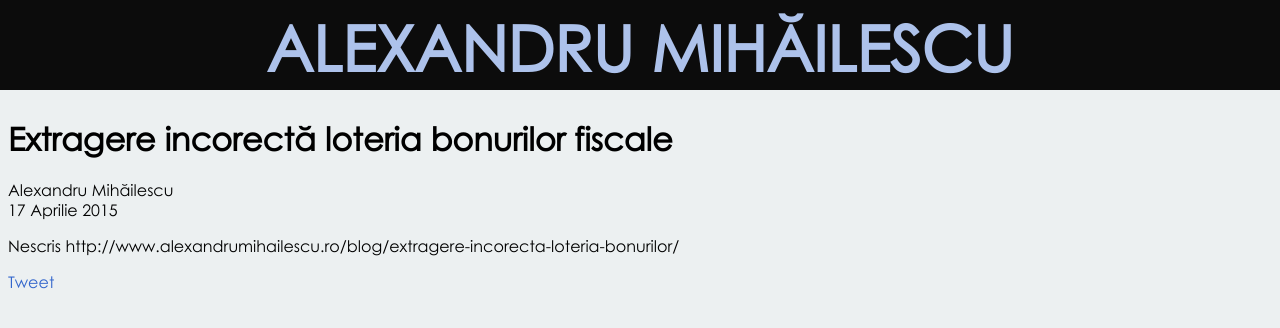
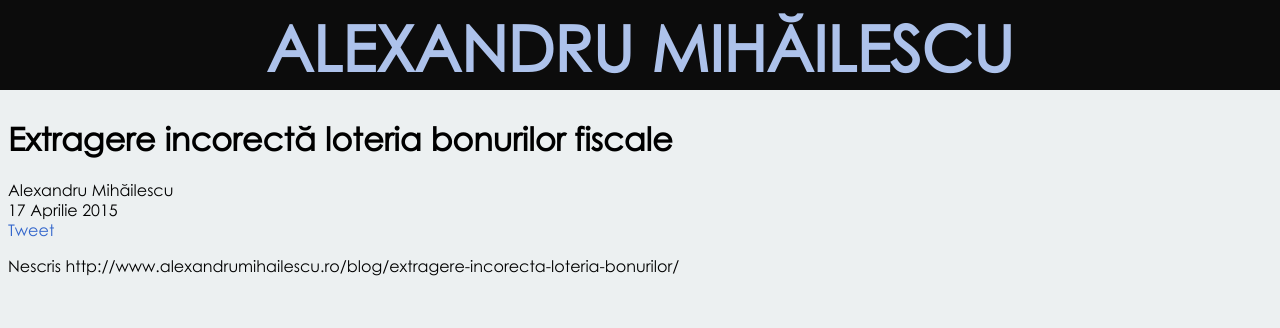
Before and after one commit to AlexandruMihailescu/alexandrumihailescu.github.com, a Jekyll site: the page built from _posts/2015-04-17-extragere-incorecta-loteria-bonurilor.md, in a window 1280 px wide. Shown: the top 328 px of the page. Built offline with Jekyll 4.4.1, drawn with Linux system fonts in a browser that asks for light colours; nearby versions of some CDN libraries; Markdown is read by kramdown in place of the engine named in the settings; comment, search, counter and statistics services are not loaded.

Commit message:
changed position of twitter button

```diff
--- a/_layouts/post.html
+++ b/_layouts/post.html
@@ -28,14 +28,14 @@
   {% endcase %}
   {{ page.date | date: "%Y" }}
 </div>
-
-  <div id="content">
-    {{ content }}
-  </div>
   <div class="TwitterButton">
   <a href="https://twitter.com/share" class="twitter-share-button" data-url="{{ site.url }}{{ page.url }}" data-text="{{ page.title }}:" data-via="AlexandruMih_">Tweet</a>
 <script>!function(d,s,id){var js,fjs=d.getElementsByTagName(s)[0],p=/^http:/.test(d.location)?'http':'https';if(!d.getElementById(id)){js=d.createElement(s);js.id=id;js.src=p+'://platform.twitter.com/widgets.js';fjs.parentNode.insertBefore(js,fjs);}}(document, 'script', 'twitter-wjs');</script>
   </div>
+  <div id="content">
+    {{ content }}
+  </div>
+
 <div
   class="fb-like"
   data-share="true"
```
